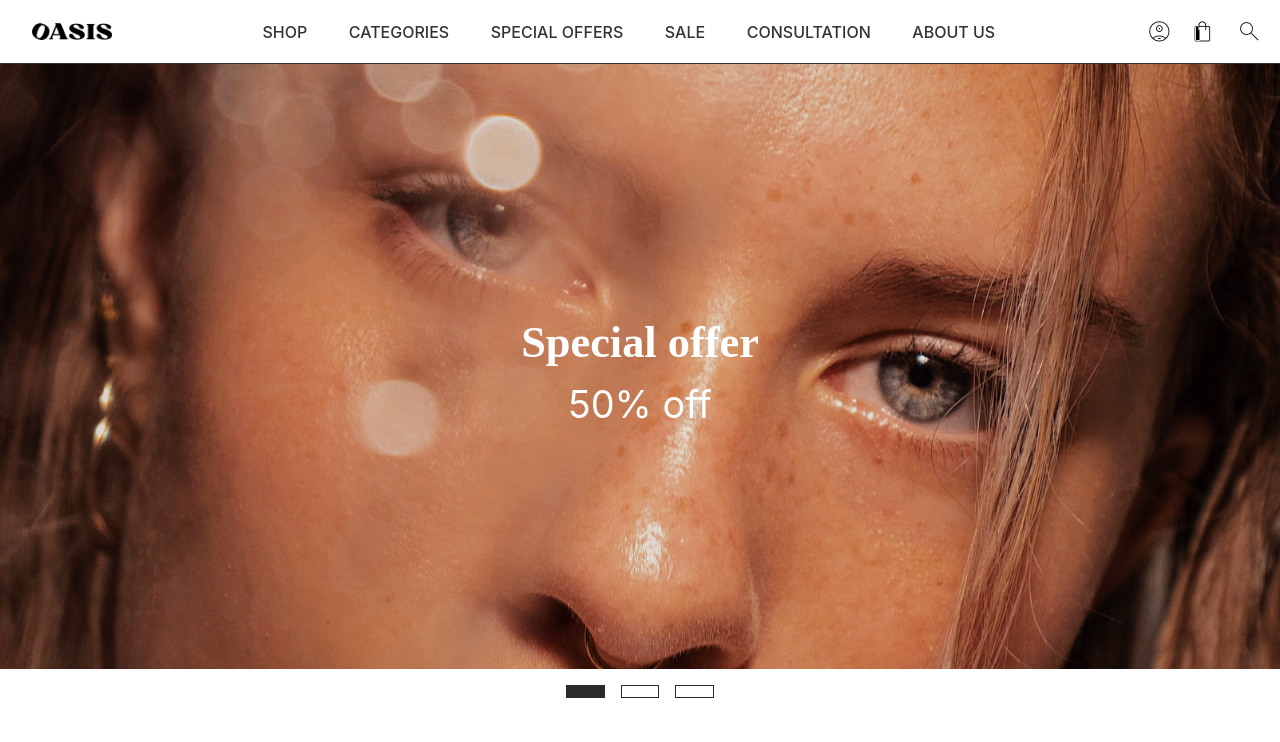
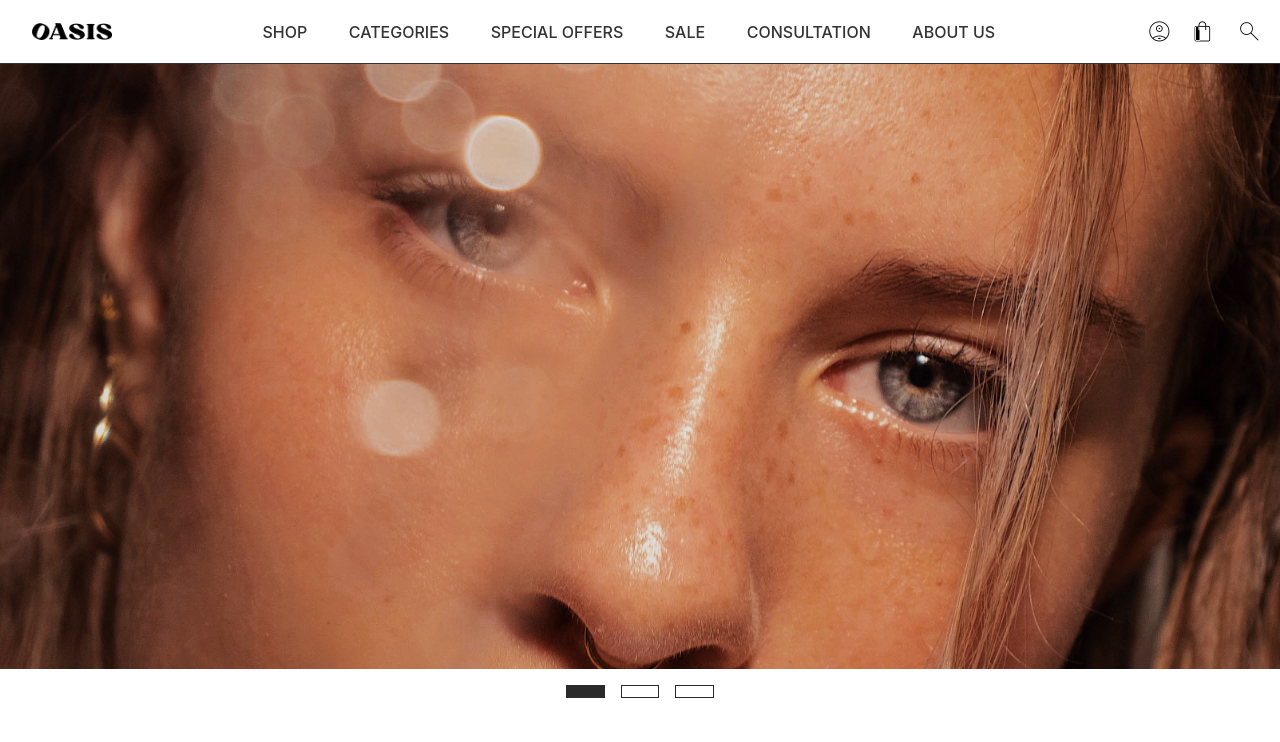
Before and after one commit to ellensofia/e-commerce, a React (Vite) app: page / in a window 1280 px wide. Shown: the top 742 px of the page. Built offline with nearby package versions, Linux system fonts and the light colour scheme; no server answers.

Commit message:
remove title temp

```diff
--- a/src/assets/components/HeroCarousel.tsx
+++ b/src/assets/components/HeroCarousel.tsx
@@ -1,3 +1,4 @@
+// import { Title } from "@mui/icons-material";
 import { useEffect, useState } from "react";
 import styled from "styled-components";
 import image1 from "../images/image1.jpg";
@@ -61,8 +62,8 @@ export default function HeroCarousel() {
             >
               <StyledImage src={image} alt={image} key={index} />
               <TextBox>
-                <h3>Special offer</h3>
-                <p>50% off</p>
+                {/* <Title>Special offer</Title> */}
+                {/* <p>50% off</p> */}
               </TextBox>
             </StyledCarouselItem>
           ))}
@@ -159,6 +160,10 @@ const Navigations = styled.div`
   padding: 1rem 0;
 `;
 
+const Title = styled.h1`
+  /* font-size: var(--font-size-xxl); */
+`;
+
 const StyledButton = styled.button<StyledButtonProps>`
   width: 2.4rem;
   height: 0.8rem;
```
